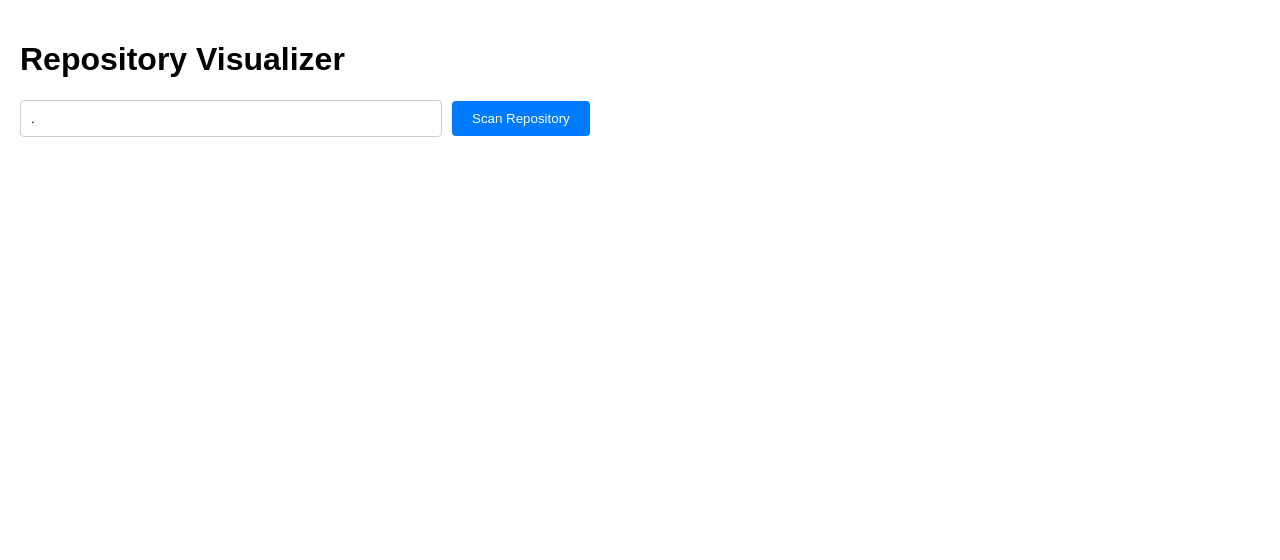
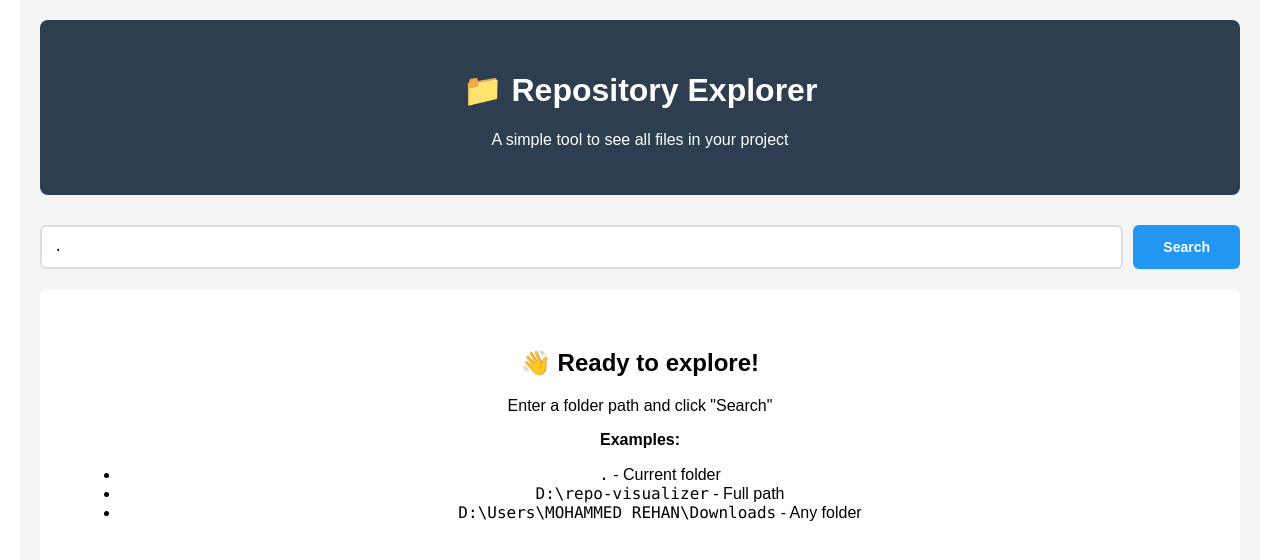
Before and after one commit to rehan-I/repo-visualizer, a React (Create React App) app in the folder frontend/: page / in a window 1280 px wide. Shown: the top 560 px of the page. Built offline with nearby package versions, Linux system fonts and the light colour scheme.

Commit message:
file explorer UI

```diff
--- a/frontend/src/App.js
+++ b/frontend/src/App.js
@@ -6,90 +6,261 @@ const API_BASE = 'http://localhost:8000';
 
 function App() {
   const [repoPath, setRepoPath] = useState('.');
-  const [nodes, setNodes] = useState([]);
+  const [files, setFiles] = useState([]);
   const [loading, setLoading] = useState(false);
   const [error, setError] = useState('');
+  const [selectedFile, setSelectedFile] = useState(null);
 
-  const handleScan = async () => {
+  // Function to scan the repository
+  const scanRepo = async () => {
     setLoading(true);
     setError('');
+    setFiles([]);
+    setSelectedFile(null);
+
     try {
-      const response = await axios.post(`${API_BASE}/api/scan?repo_path=${repoPath}`);
-      setNodes(response.data.nodes);
-      alert(`Found ${response.data.total_files} files!`);
+      console.log('Sending request to:', `${API_BASE}/api/scan?repo_path=${repoPath}`);
+
+      // Send request to backend
+      const response = await axios.post(
+        `${API_BASE}/api/scan?repo_path=${repoPath}`
+      );
+
+      console.log('Response received:', response.data);
+
+      // Check if response has nodes
+      if (!response.data || !response.data.nodes) {
+        setError('Invalid response from server');
+        return;
+      }
+
+      // Check if nodes array is empty
+      if (response.data.nodes.length === 0) {
+        setError('No files found in this directory. Try a different path.');
+        return;
+      }
+
+      // Set files successfully
+      setFiles(response.data.nodes);
+
     } catch (err) {
-      setError('Error scanning repo: ' + err.message);
-      console.error(err);
+      console.error('Full error:', err);
+
+      if (err.code === 'ERR_NETWORK') {
+        setError('❌ Cannot connect to backend. Make sure backend is running: python main.py');
+      } else if (err.response?.status === 404) {
+        setError('❌ Path not found. Check your directory path.');
+      } else if (err.response?.data?.detail) {
+        setError('❌ ' + err.response.data.detail);
+      } else {
+        setError('❌ Error: ' + (err.message || 'Unknown error'));
+      }
     } finally {
       setLoading(false);
     }
   };
 
+  // When user presses Enter key
+  const handleKeyPress = (e) => {
+    if (e.key === 'Enter') {
+      scanRepo();
+    }
+  };
+
   return (
-    <div style={{ padding: '20px', fontFamily: 'Arial' }}>
-      <h1>Repository Visualizer</h1>
+    <div style={styles.container}>
+      {/* TOP HEADER SECTION */}
+      <div style={styles.header}>
+        <h1>📁 Repository Explorer</h1>
+        <p>A simple tool to see all files in your project</p>
+      </div>
 
-      <div style={{ marginBottom: '20px' }}>
+      {/* INPUT SECTION */}
+      <div style={styles.searchBox}>
         <input
           type="text"
           value={repoPath}
           onChange={(e) => setRepoPath(e.target.value)}
-          placeholder="Enter repo path (e.g., . or D:\path\to\repo)"
-          style={{
-            padding: '10px',
-            width: '400px',
-            marginRight: '10px',
-            borderRadius: '4px',
-            border: '1px solid #ccc'
-          }}
+          onKeyPress={handleKeyPress}
+          placeholder="Enter folder path (e.g., . or D:\project)"
+          style={styles.input}
         />
         <button
-          onClick={handleScan}
+          onClick={scanRepo}
           disabled={loading}
-          style={{
-            padding: '10px 20px',
-            backgroundColor: '#007bff',
-            color: 'white',
-            border: 'none',
-            borderRadius: '4px',
-            cursor: loading ? 'not-allowed' : 'pointer'
-          }}
+          style={styles.button}
         >
-          {loading ? 'Scanning...' : 'Scan Repository'}
+          {loading ? 'Scanning...' : 'Search'}
         </button>
       </div>
 
-      {error && <div style={{ color: 'red', marginBottom: '10px' }}>{error}</div>}
+      {/* ERROR MESSAGE */}
+      {error && (
+        <div style={styles.errorBox}>
+          {error}
+        </div>
+      )}
 
-      {nodes.length > 0 && (
-        <div>
-          <h3>Found {nodes.length} Files</h3>
-          <div style={{
-            display: 'grid',
-            gridTemplateColumns: 'repeat(auto-fill, minmax(200px, 1fr))',
-            gap: '10px'
-          }}>
-            {nodes.map(node => (
-              <div key={node.id} style={{
-                border: '1px solid #ddd',
-                padding: '10px',
-                borderRadius: '4px',
-                backgroundColor: '#f9f9f9'
-              }}>
-                <strong>{node.label}</strong>
-                <p style={{ margin: '5px 0', fontSize: '12px' }}>
-                  Lines: {node.lines}
-                </p>
-                <p style={{ margin: '5px 0', fontSize: '12px' }}>
-                  Size: {(node.size / 1024).toFixed(2)} KB
-                </p>
+      {/* SUCCESS MESSAGE */}
+      {files.length > 0 && (
+        <div style={styles.successBox}>
+          ✅ Found {files.length} files
+        </div>
+      )}
+
+      {/* FILES DISPLAY */}
+      {files && files.length > 0 && (
+        <div style={styles.filesContainer}>
+          <h2>Files in your project:</h2>
+
+          <div style={styles.filesList}>
+            {files.map((file) => (
+              <div
+                key={file.id}
+                onClick={() => setSelectedFile(file)}
+                style={{
+                  ...styles.fileCard,
+                  backgroundColor: selectedFile?.id === file.id ? '#e3f2fd' : 'white',
+                  borderColor: selectedFile?.id === file.id ? '#2196F3' : '#ddd',
+                }}
+              >
+                <h3>📄 {file.label}</h3>
+                <p>📍 Path: {file.path}</p>
+                <p>📏 Lines: {file.lines || 0}</p>
+                <p>💾 Size: {((file.size || 0) / 1024).toFixed(2)} KB</p>
               </div>
             ))}
           </div>
+
+          {/* SHOW DETAILS WHEN FILE IS SELECTED */}
+          {selectedFile && (
+            <div style={styles.detailsBox}>
+              <h3>Details of: {selectedFile.label}</h3>
+              <p><strong>Full Path:</strong> {selectedFile.path}</p>
+              <p><strong>File Type:</strong> {selectedFile.type || 'unknown'}</p>
+              <p><strong>Lines of Code:</strong> {selectedFile.lines || 0}</p>
+              <p><strong>File Size:</strong> {((selectedFile.size || 0) / 1024).toFixed(2)} KB</p>
+            </div>
+          )}
+        </div>
+      )}
+
+      {/* EMPTY STATE */}
+      {!loading && files.length === 0 && !error && (
+        <div style={styles.emptyBox}>
+          <h2>👋 Ready to explore!</h2>
+          <p>Enter a folder path and click "Search"</p>
+          <p><strong>Examples:</strong></p>
+          <ul>
+            <li><code>.</code> - Current folder</li>
+            <li><code>D:\repo-visualizer</code> - Full path</li>
+            <li><code>D:\Users\MOHAMMED REHAN\Downloads</code> - Any folder</li>
+          </ul>
         </div>
       )}
     </div>
   );
 }
 
+// CSS Styles
+const styles = {
+  container: {
+    maxWidth: '1200px',
+    margin: '0 auto',
+    padding: '20px',
+    backgroundColor: '#f5f5f5',
+    minHeight: '100vh',
+    fontFamily: 'Arial, sans-serif',
+  },
+
+  header: {
+    backgroundColor: '#2c3e50',
+    color: 'white',
+    padding: '30px',
+    borderRadius: '8px',
+    textAlign: 'center',
+    marginBottom: '30px',
+  },
+
+  searchBox: {
+    display: 'flex',
+    gap: '10px',
+    marginBottom: '20px',
+  },
+
+  input: {
+    flex: 1,
+    padding: '12px',
+    fontSize: '14px',
+    border: '2px solid #ddd',
+    borderRadius: '6px',
+    fontFamily: 'monospace',
+  },
+
+  button: {
+    padding: '12px 30px',
+    backgroundColor: '#2196F3',
+    color: 'white',
+    border: 'none',
+    borderRadius: '6px',
+    fontSize: '14px',
+    fontWeight: 'bold',
+    cursor: 'pointer',
+  },
+
+  errorBox: {
+    padding: '15px',
+    backgroundColor: '#ffebee',
+    border: '2px solid #f44336',
+    borderRadius: '6px',
+    marginBottom: '20px',
+    color: '#c62828',
+  },
+
+  successBox: {
+    padding: '15px',
+    backgroundColor: '#e8f5e9',
+    border: '2px solid #4caf50',
+    borderRadius: '6px',
+    marginBottom: '20px',
+    color: '#2e7d32',
+  },
+
+  filesContainer: {
+    marginBottom: '30px',
+  },
+
+  filesList: {
+    display: 'grid',
+    gridTemplateColumns: 'repeat(auto-fill, minmax(250px, 1fr))',
+    gap: '15px',
+    marginTop: '15px',
+  },
+
+  fileCard: {
+    padding: '15px',
+    backgroundColor: 'white',
+    border: '2px solid #ddd',
+    borderRadius: '8px',
+    cursor: 'pointer',
+    transition: 'all 0.2s',
+  },
+
+  detailsBox: {
+    padding: '20px',
+    backgroundColor: 'white',
+    border: '2px solid #2196F3',
+    borderRadius: '8px',
+    marginTop: '20px',
+  },
+
+  emptyBox: {
+    textAlign: 'center',
+    padding: '40px',
+    backgroundColor: 'white',
+    borderRadius: '8px',
+    marginTop: '20px',
+  },
+};
+
 export default App;
```
